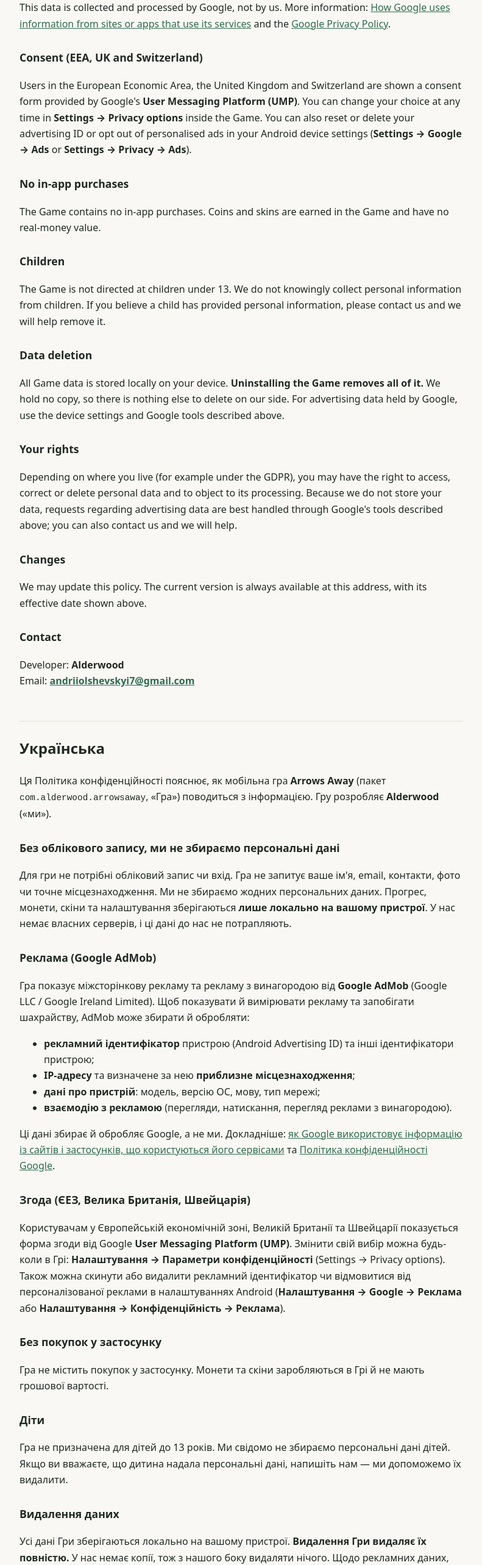
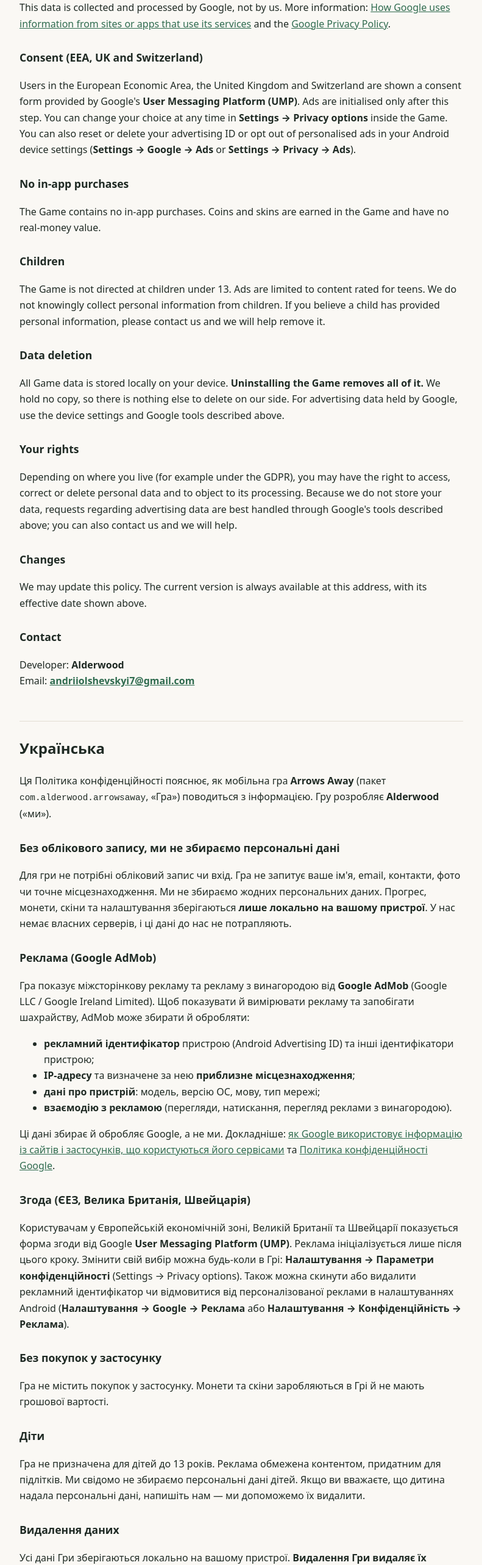
Before and after one commit to andriiolshevskyi7-hash/alderwood, a plain HTML site: page arrows-away/privacy/index.html in a window 1280 px wide. Shown: the part 920-3486 px from the top of the page at 61% size, without its empty margins (244-1035 px from the left). Drawn offline with Linux system fonts and the light colour scheme.

Commit message:
Arrows Away privacy: state consent-before-init and teen ad rating
Co-Authored-By: Claude Opus 5.5 <noreply@anthropic.com>
Claude-Session: https://claude.ai/code/session_01L9hRBCzkRmEStUqTGoYU3D

```diff
--- a/arrows-away/privacy/index.html
+++ b/arrows-away/privacy/index.html
@@ -34,13 +34,13 @@
 <p>This data is collected and processed by Google, not by us. More information: <a href="https://policies.google.com/technologies/partner-sites">How Google uses information from sites or apps that use its services</a> and the <a href="https://policies.google.com/privacy">Google Privacy Policy</a>.</p>
 
 <h3>Consent (EEA, UK and Switzerland)</h3>
-<p>Users in the European Economic Area, the United Kingdom and Switzerland are shown a consent form provided by Google's <strong>User Messaging Platform (UMP)</strong>. You can change your choice at any time in <strong>Settings → Privacy options</strong> inside the Game. You can also reset or delete your advertising ID or opt out of personalised ads in your Android device settings (<strong>Settings → Google → Ads</strong> or <strong>Settings → Privacy → Ads</strong>).</p>
+<p>Users in the European Economic Area, the United Kingdom and Switzerland are shown a consent form provided by Google's <strong>User Messaging Platform (UMP)</strong>. Ads are initialised only after this step. You can change your choice at any time in <strong>Settings → Privacy options</strong> inside the Game. You can also reset or delete your advertising ID or opt out of personalised ads in your Android device settings (<strong>Settings → Google → Ads</strong> or <strong>Settings → Privacy → Ads</strong>).</p>
 
 <h3>No in-app purchases</h3>
 <p>The Game contains no in-app purchases. Coins and skins are earned in the Game and have no real-money value.</p>
 
 <h3>Children</h3>
-<p>The Game is not directed at children under 13. We do not knowingly collect personal information from children. If you believe a child has provided personal information, please contact us and we will help remove it.</p>
+<p>The Game is not directed at children under 13. Ads are limited to content rated for teens. We do not knowingly collect personal information from children. If you believe a child has provided personal information, please contact us and we will help remove it.</p>
 
 <h3>Data deletion</h3>
 <p>All Game data is stored locally on your device. <strong>Uninstalling the Game removes all of it.</strong> We hold no copy, so there is nothing else to delete on our side. For advertising data held by Google, use the device settings and Google tools described above.</p>
@@ -75,13 +75,13 @@ Email: <a href="mailto:andriiolshevskyi7@gmail.com"><strong>andriiolshevskyi7@gm
 <p>Ці дані збирає й обробляє Google, а не ми. Докладніше: <a href="https://policies.google.com/technologies/partner-sites?hl=uk">як Google використовує інформацію із сайтів і застосунків, що користуються його сервісами</a> та <a href="https://policies.google.com/privacy?hl=uk">Політика конфіденційності Google</a>.</p>
 
 <h3>Згода (ЄЕЗ, Велика Британія, Швейцарія)</h3>
-<p>Користувачам у Європейській економічній зоні, Великій Британії та Швейцарії показується форма згоди від Google <strong>User Messaging Platform (UMP)</strong>. Змінити свій вибір можна будь-коли в Грі: <strong>Налаштування → Параметри конфіденційності</strong> (Settings → Privacy options). Також можна скинути або видалити рекламний ідентифікатор чи відмовитися від персоналізованої реклами в налаштуваннях Android (<strong>Налаштування → Google → Реклама</strong> або <strong>Налаштування → Конфіденційність → Реклама</strong>).</p>
+<p>Користувачам у Європейській економічній зоні, Великій Британії та Швейцарії показується форма згоди від Google <strong>User Messaging Platform (UMP)</strong>. Реклама ініціалізується лише після цього кроку. Змінити свій вибір можна будь-коли в Грі: <strong>Налаштування → Параметри конфіденційності</strong> (Settings → Privacy options). Також можна скинути або видалити рекламний ідентифікатор чи відмовитися від персоналізованої реклами в налаштуваннях Android (<strong>Налаштування → Google → Реклама</strong> або <strong>Налаштування → Конфіденційність → Реклама</strong>).</p>
 
 <h3>Без покупок у застосунку</h3>
 <p>Гра не містить покупок у застосунку. Монети та скіни заробляються в Грі й не мають грошової вартості.</p>
 
 <h3>Діти</h3>
-<p>Гра не призначена для дітей до 13 років. Ми свідомо не збираємо персональні дані дітей. Якщо ви вважаєте, що дитина надала персональні дані, напишіть нам — ми допоможемо їх видалити.</p>
+<p>Гра не призначена для дітей до 13 років. Реклама обмежена контентом, придатним для підлітків. Ми свідомо не збираємо персональні дані дітей. Якщо ви вважаєте, що дитина надала персональні дані, напишіть нам — ми допоможемо їх видалити.</p>
 
 <h3>Видалення даних</h3>
 <p>Усі дані Гри зберігаються локально на вашому пристрої. <strong>Видалення Гри видаляє їх повністю.</strong> У нас немає копії, тож з нашого боку видаляти нічого. Щодо рекламних даних, які зберігає Google, скористайтеся налаштуваннями пристрою та інструментами Google, описаними вище.</p>
```
